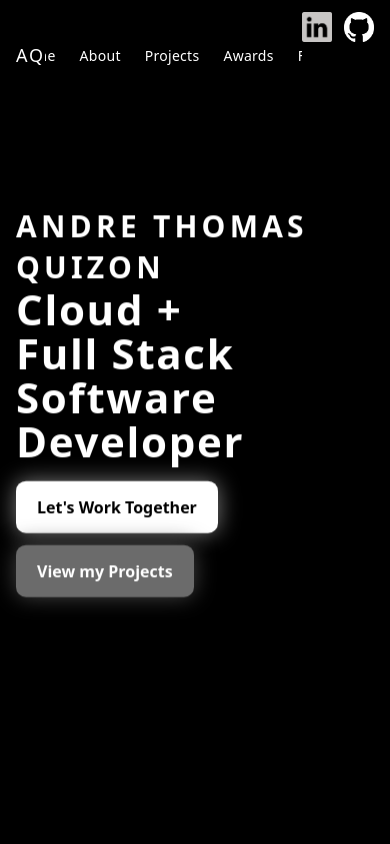
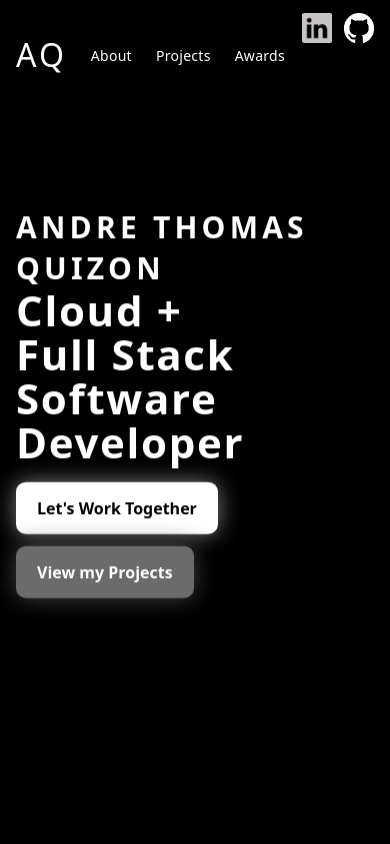
Before and after one commit to AnonymousDre/my-portfolio, a React (Vite) app: page / in a window 390 px wide. Shown: the top 844 px of the page. Built offline with nearby package versions, Linux system fonts and the light colour scheme; a web font is replaced by a local one.

Commit message:
Update index.css

```diff
--- a/src/index.css
+++ b/src/index.css
@@ -653,11 +653,6 @@ body::-webkit-scrollbar {
     margin-top: 0;
   }
 
-  .name-logo {
-    font-size: 18px;
-    line-height: 1;
-  }
-
   .sections {
     position: static;
     inset: auto;
```
